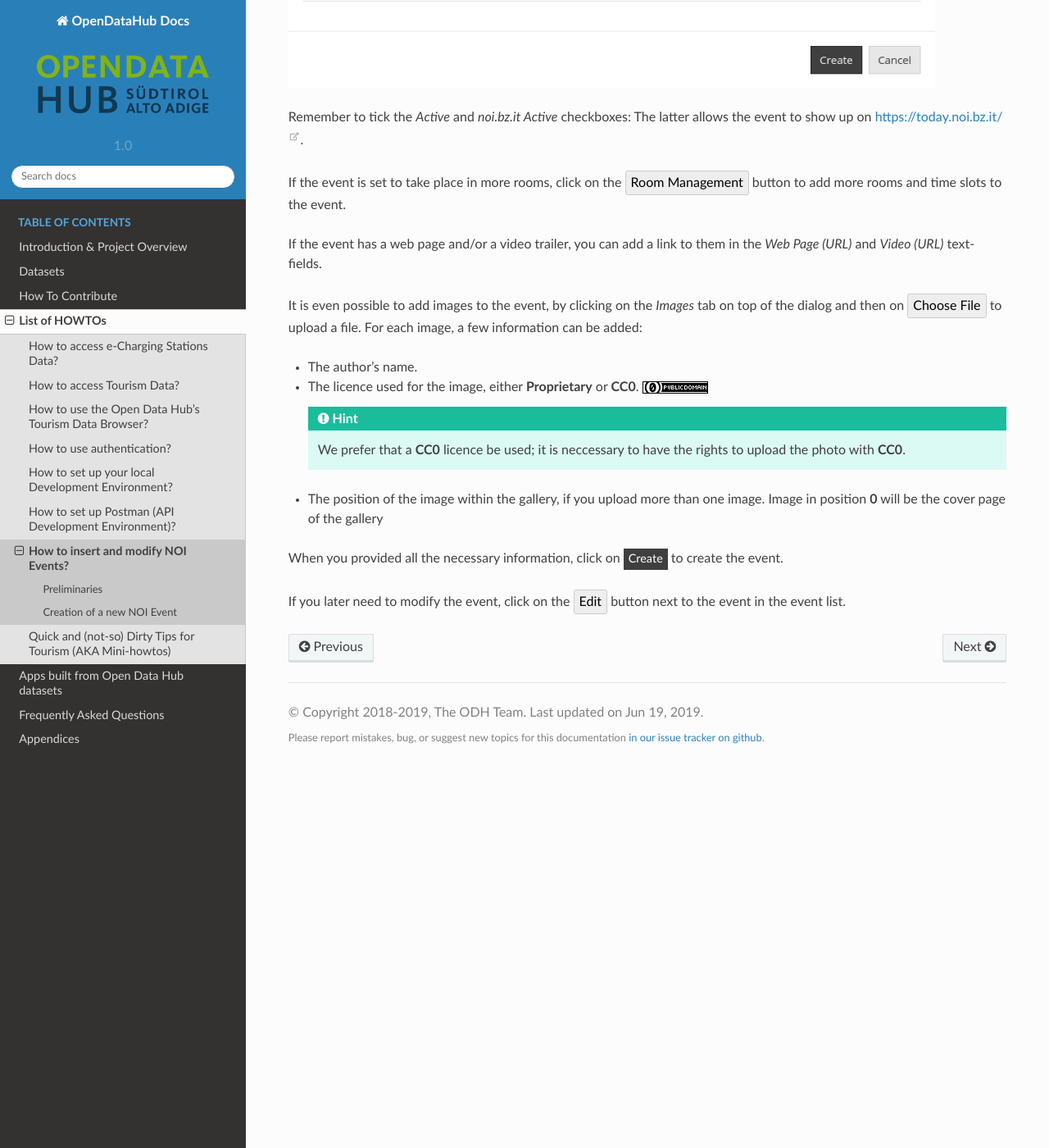
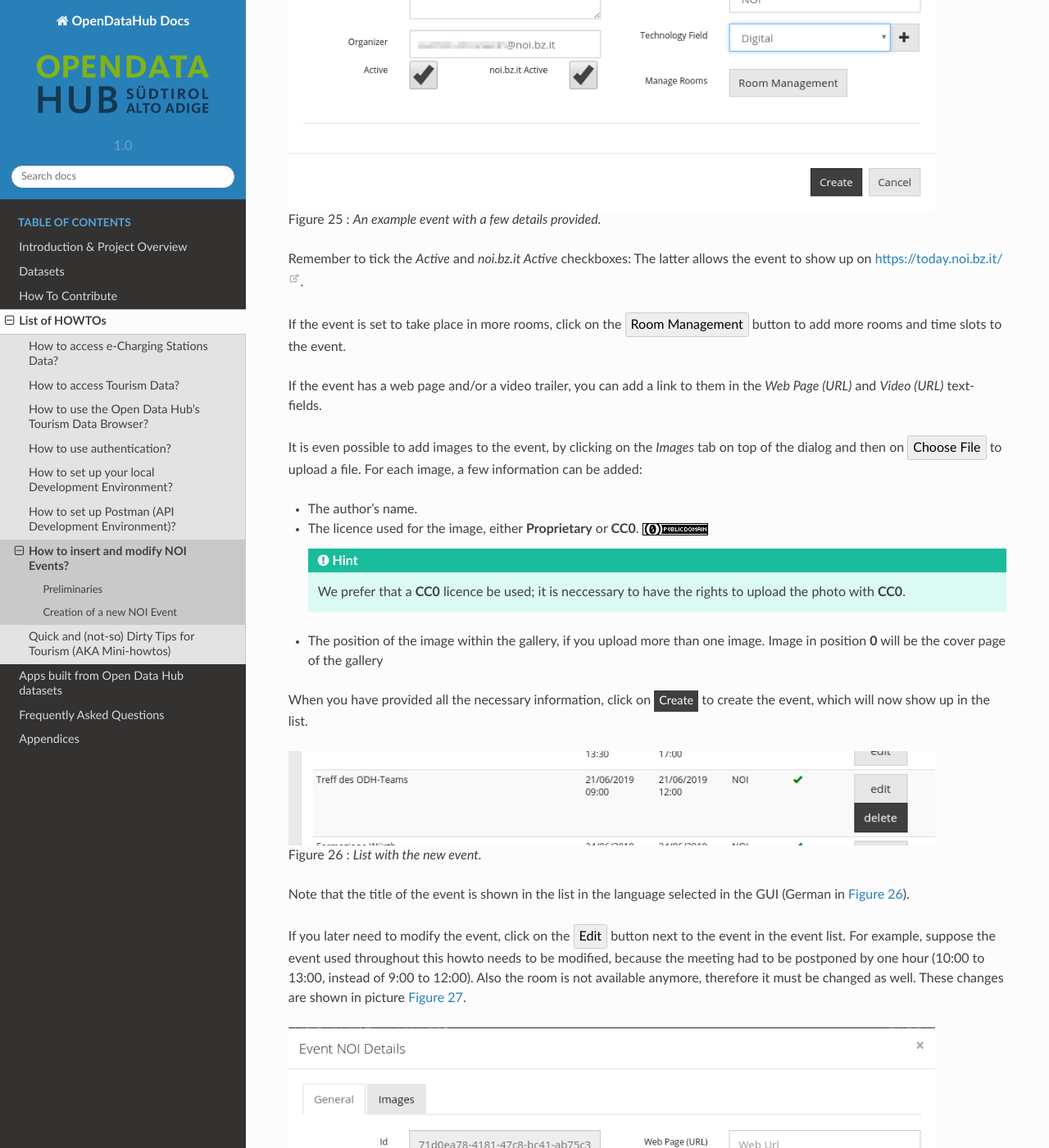
Before and after one commit to noi-techpark/odh-docs, a Sphinx documentation site: the page built from source/howto/noievents.rst, in a window 1280 px wide and 1400 px high, scrolled down 2439 px. Shown: the whole window at 82% size. Built offline with Sphinx 7.4.7 and the Read the Docs theme 2.0.0, drawn with Linux system fonts in a browser that asks for light colours; some of the changed text lies outside the part shown.

Commit message:
improved text #50

```diff
--- a/source/howto/noievents.rst
+++ b/source/howto/noievents.rst
@@ -19,8 +19,10 @@ be able to add NOI events, that you should have received from the
 Go to http://tourism.opendatahub.bz.it and click on Log in (top right
 corner)
 
-.. image:: /images/events/login.png
+.. figure:: /images/events/login.png
    :width: 90%
+
+   Upper section of the tourism portal.
 
 Provide your credentials, then you will be redirected to your
 homepage, that shows among other information, the roles you have
@@ -30,11 +32,18 @@ within the |odh|\.
 Creation of a new NOI Event
 ---------------------------
 
-Once logged in, go to :menuselection:`ODH Data --> Events NOI -->
-Events EURAC NOI`.
+Once logged in, click on :menuselection:`ODH Data --> Events NOI -->
+Events EURAC NOI` (see :numref:`newevent`).
 
-.. image:: /images/events/newevent.png
+.. note:: The drop-down menu that you will see might differ from those
+   shown in the screenshot, depending on your permissions.
+
+.. _newevent:
+
+.. figure:: /images/events/newevent.png
    :scale: 70%
+
+   Menu item to create a new event
 
 You will now see a list of events that will take place at Bolzano's
 NOI Techpark today or in the next days. For each event, the
@@ -42,19 +51,21 @@ description, start and end date, and the location where it takes place
 are shown. If the event is marked as :strong:`Active`, it is displayed
 on the official NOI web page at https://today.noi.bz.it/.
 
-.. image:: /images/events/eventlist.png
+.. figure:: /images/events/eventlist.png
    :width: 90%
+
+   List of events.
 
 In order to add a new event, click on the :greenbtn:`New` button to
 create a new event.
 
 In the dialog that opens, fill in all the fields you deem necessary,
-especially the title and description at least in one of the three
-available languages.
+but at least the title, organiser, location, and time.
 
-.. image:: /images/events/createevent.png
+.. figure:: /images/events/createevent.png
    :width: 90%
 
+   An example event with a few details provided.
 
 Remember to tick the `Active` and `noi.bz.it Active` checkboxes: The
 latter allows the event to show up on https://today.noi.bz.it/.
@@ -82,8 +93,37 @@ upload a file. For each image, a few information can be added:
   than one image. Image in position :strong:`0` will be the cover page
   of the gallery
 
-When you provided all the necessary information, click on
-:blackbtn:`Create` to create the event.
+When you have provided all the necessary information, click on
+:blackbtn:`Create` to create the event, which will now show up in the
+list.
+
+.. _listedevent:
+
+.. figure:: /images/events/listedevent.png
+   :width: 90%
+
+   List with the new event.
+
+Note that the title of the event is shown in the list in the language
+selected in the GUI (German in :numref:`listedevent`).
 
 If you later need to modify the event, click  on the :button:`Edit`
-button next to the event in the event list.
+button next to the event in the event list. For example, suppose the event
+used throughout this howto needs to be modified, because the meeting
+had to be postponed by one hour (10:00 to 13:00, instead of 9:00 to
+12:00). Also the room is not available anymore, therefore it must be
+changed as well. These changes are shown in picture
+:numref:`modifyevent`.
+
+.. _modifyevent:
+
+.. figure:: /images/events/modifyevent.png
+   :width: 90%
+
+   Changing  event's details.
+
+Click on :blackbtn:`Save` to save the modified event.
+
+To delete an event, click on the :blackbtn:`Delete` button next to the
+event, then confirm your choice in the confirmation dialog that will
+appear.
```
